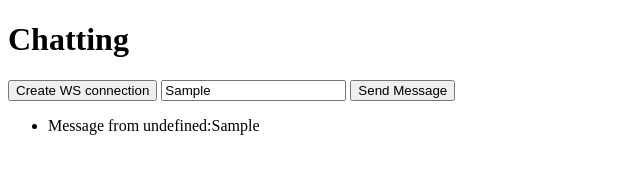
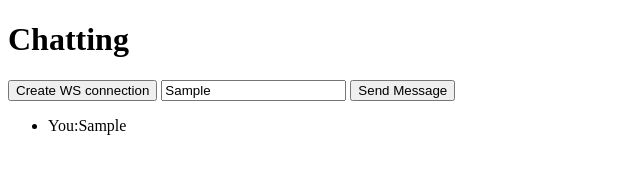
Before and after one commit to ajayRajput3104/render-chatapp, a website: page public/index.html in a window 1280 px wide. Both pictures are taken after typing "Sample" into the empty fields and a click on the button "Send Message". Shown: the whole page, without its empty margins (0-640 px from the left). Drawn offline with nearby package versions, Linux system fonts and the light colour scheme; no server answers.

Commit message:
new feature

```diff
--- a/public/index.html
+++ b/public/index.html
@@ -26,7 +26,7 @@
         console.log(message,"send")
         socket.emit('send-message', message)
         const li=document.createElement('li')
-        li.innerText=`Message from ${socket.id}:`+message;
+        li.innerText='You:'+message;
         allMessages.appendChild(li)
     })
     socket.on('receive-message', (message) => {
```
